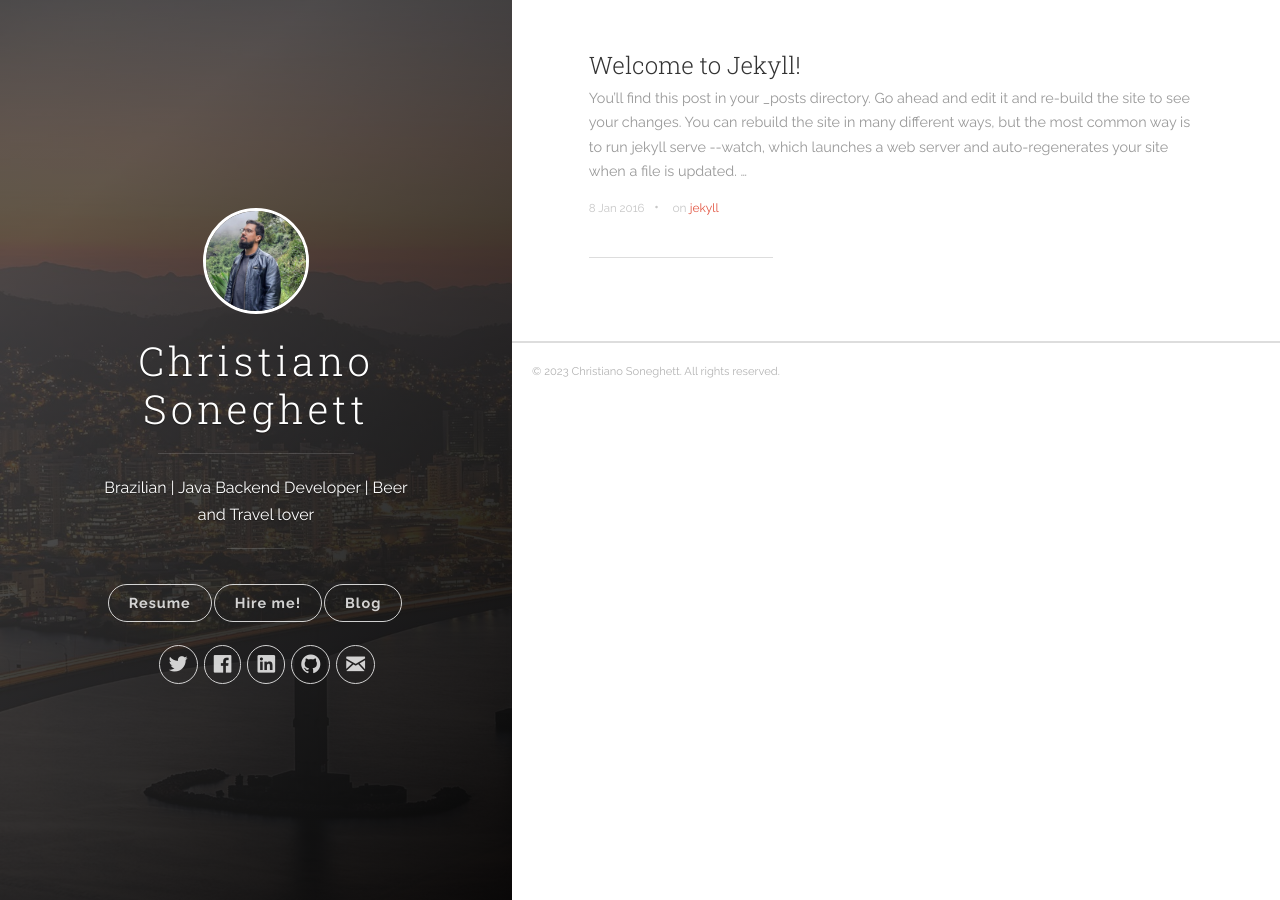
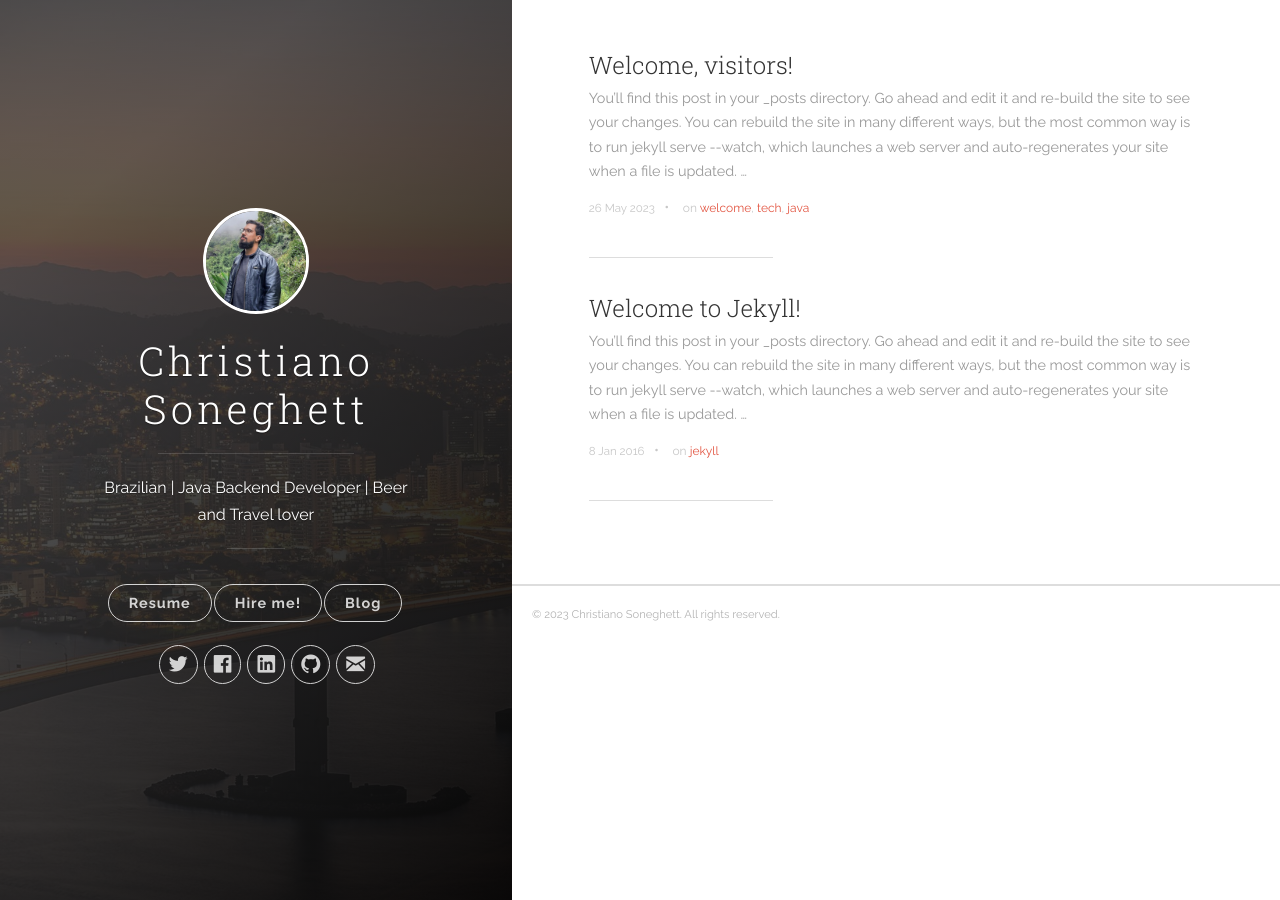
Before and after one commit to cpsoneghett/cpsoneghett.github.io, a Jekyll site: the page built from index.html, in a window 1280 px wide. Built offline with Jekyll 4.4.1, drawn with Linux system fonts in a browser that asks for light colours; the list of posts is cut into pages by our own code.

Commit message:
Adjusting dependencies; Correcting posts and; adding new blog welcome page

```diff
--- a/Gemfile
+++ b/Gemfile
@@ -1,2 +1,4 @@
 source 'https://rubygems.org'
 gem 'github-pages', group: :jekyll_plugins
+gem 'wdm', '>= 0.1.0'
+gem "webrick", "~> 1.8"
--- /dev/null
+++ b/_posts/2023-05-26-welcome.md
@@ -0,0 +1,11 @@
+---
+title:  "Welcome, visitors!"
+date:   2023-05-26 15:04:23
+categories: [post]
+tags: [welcome, tech, java]
+---
+You’ll find this post in your `_posts` directory. Go ahead and edit it and re-build the site to see your changes. You can rebuild the site in many different ways, but the most common way is to run `jekyll serve --watch`, which launches a web server and auto-regenerates your site when a file is updated.
+
+To add new posts, simply add a file in the `_posts` directory that follows the convention `YYYY-MM-DD-name-of-post.ext` and includes the necessary front matter. Take a look at the source for this post to get an idea about how it works.
+
+Jekyll also offers powerful support for code snippets:
```
Also changed, not shown: _layouts/post.html (+6 -6 lines), Gemfile.lock.
